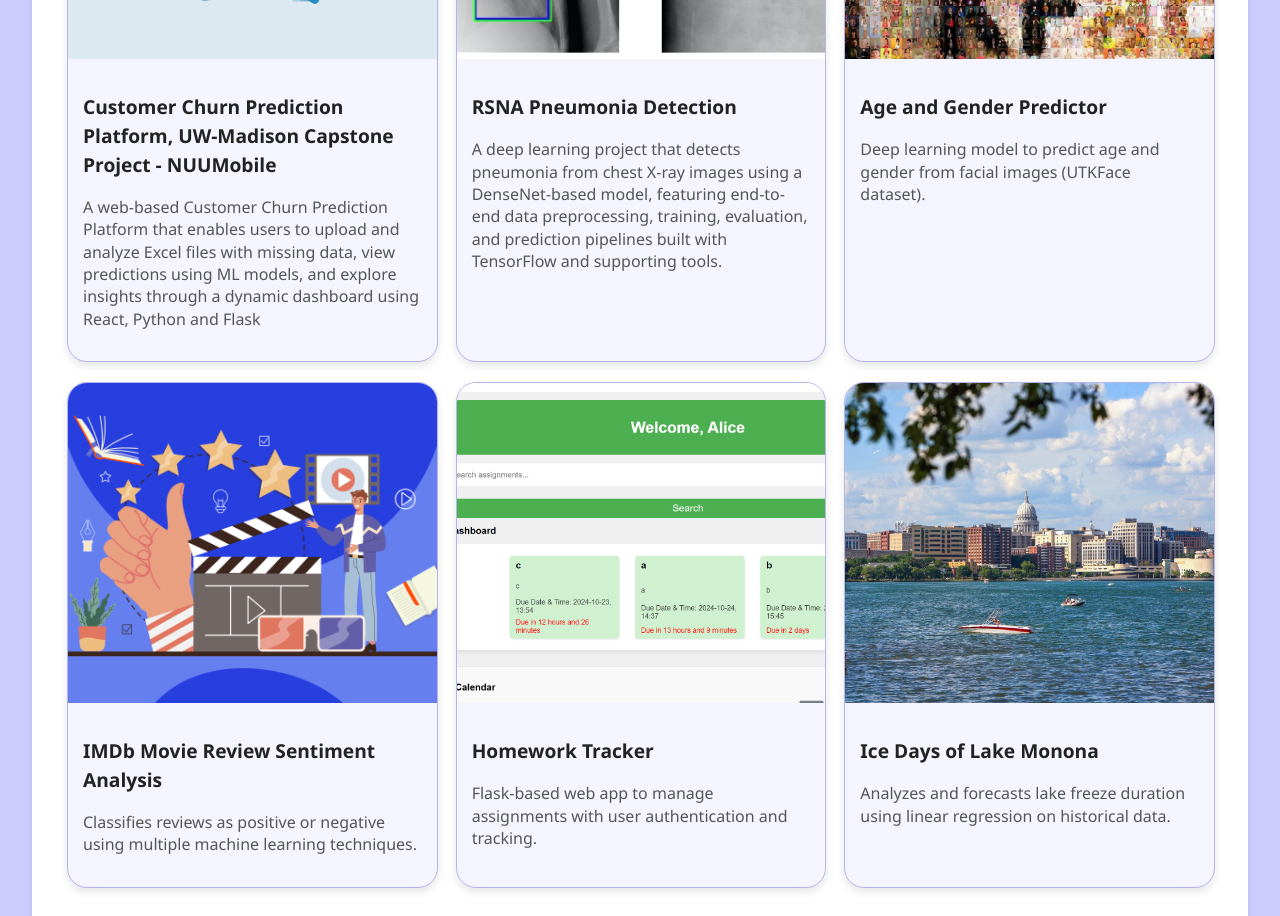
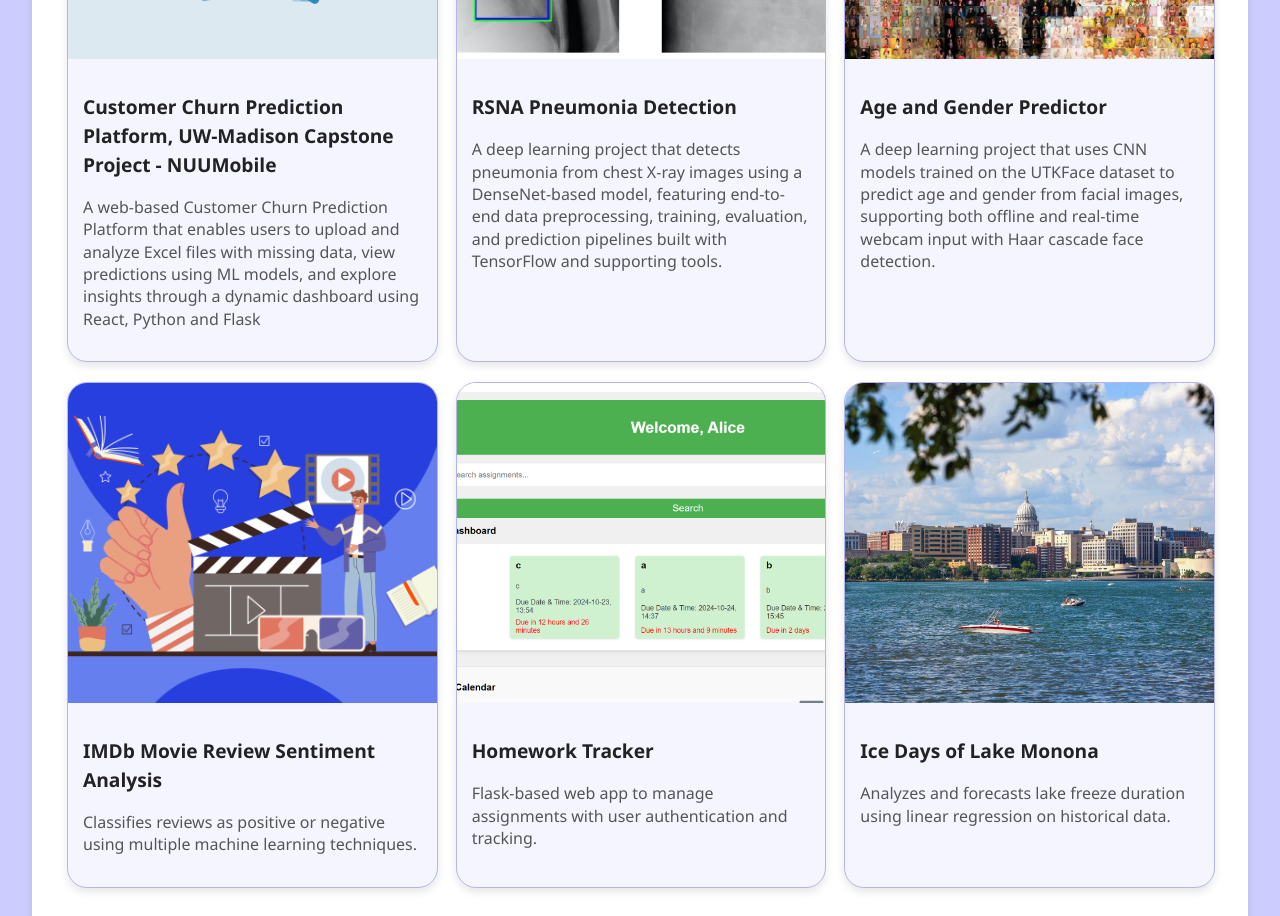
Before and after one commit to ikteng/ikteng.github.io, a React (Vite) app: page / in a window 1280 px wide. Shown: the part 2460-3376 px from the top of the page. Built offline with nearby package versions, Linux system fonts and the light colour scheme; some icons are missing; a web font is replaced by a local one.

Commit message:
Update Projects.jsx
updated a project's description

```diff
--- a/src/components/Projects.jsx
+++ b/src/components/Projects.jsx
@@ -24,7 +24,7 @@ function Projects() {
     },
     {
       title: 'Age and Gender Predictor',
-      description: 'Deep learning model to predict age and gender from facial images (UTKFace dataset).',
+      description: 'A deep learning project that uses CNN models trained on the UTKFace dataset to predict age and gender from facial images, supporting both offline and real-time webcam input with Haar cascade face detection.',
       image: UTKFaceImg,
       link: 'https://github.com/ikteng/Age-and-Gender-Predictor',
     },
```
